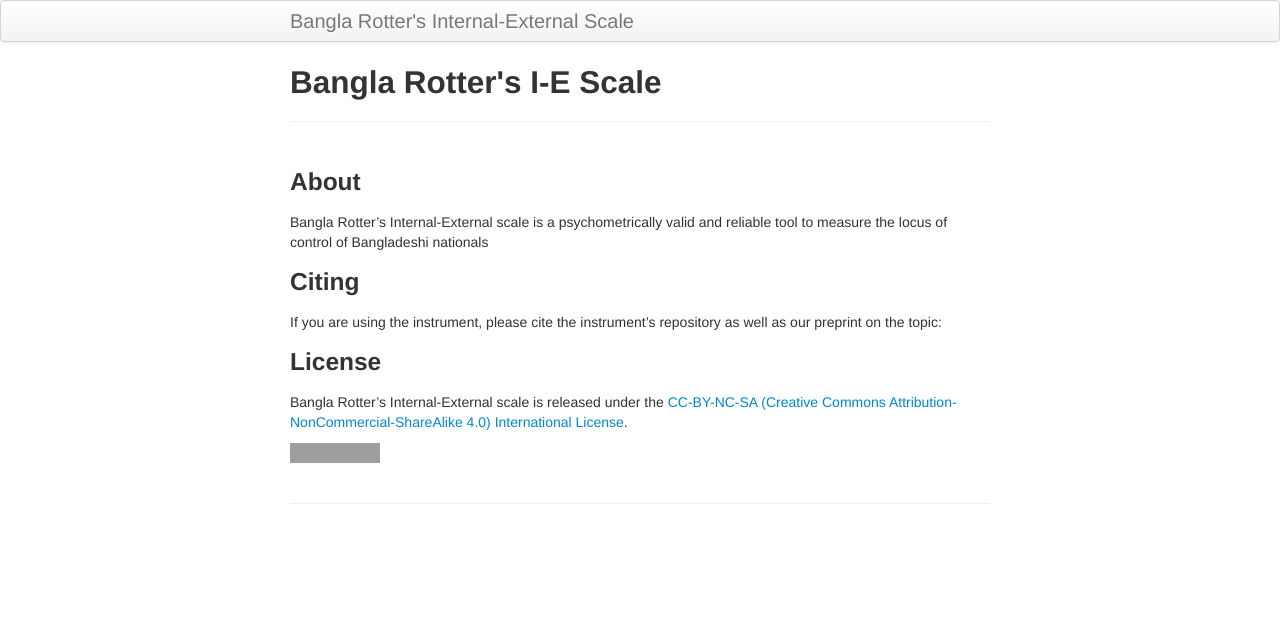
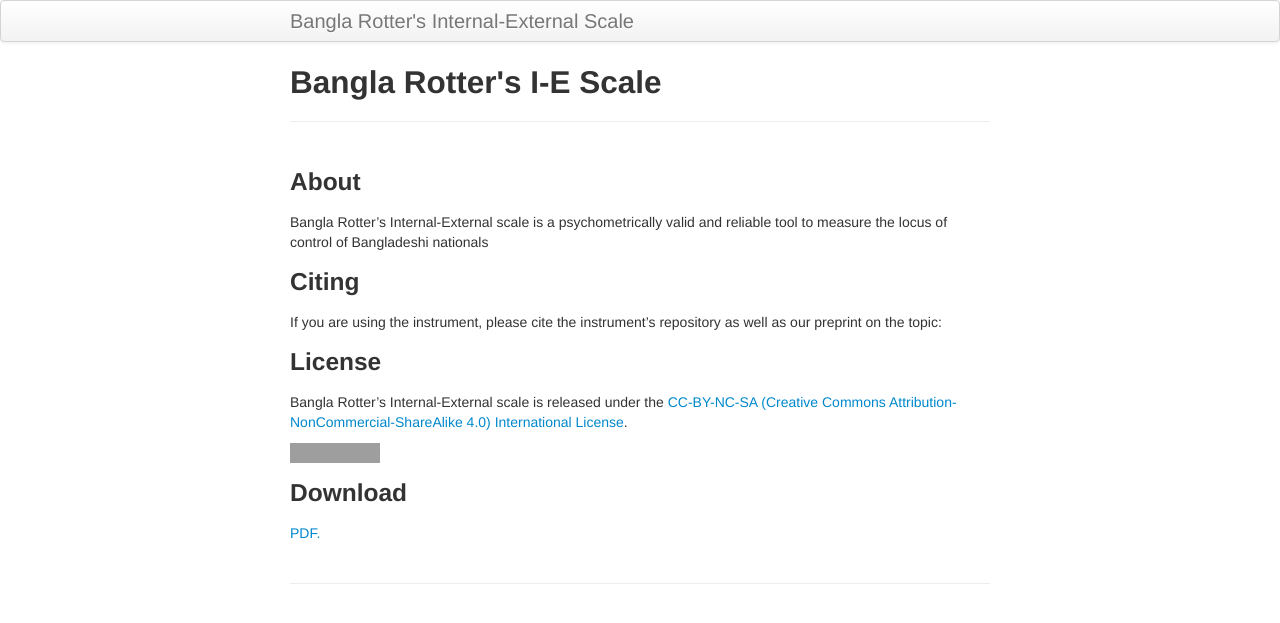
Before and after one commit to Bangla-Rotter-I-E-Scale/Rotter.github.io, a Jekyll site: the page built from index.md, in a window 1280 px wide. Shown: the top 623 px of the page. Built offline with Jekyll 4.4.1, drawn with Linux system fonts in a browser that asks for light colours; grey boxes are pictures that could not be loaded.

Commit message:
Demo doc

```diff
--- a/index.md
+++ b/index.md
@@ -18,3 +18,7 @@ If you are using the instrument, please cite the instrument's repository as well
 Bangla Rotter's Internal-External scale is released under the [CC-BY-NC-SA (Creative Commons Attribution-NonCommercial-ShareAlike 4.0) International License](https://creativecommons.org/licenses/by-nc-sa/4.0/).
 
 ![CC-BY-NC-SA logo](https://i.creativecommons.org/l/by-nc-nd/4.0/88x31.png)
+
+
+### Download
+<a href="Bangla-Rotter-I-E-Scale/Rotter.github.io/Tool/Rotters scale adopted in bangla.pdf" target="_blank">PDF.</a>
```
